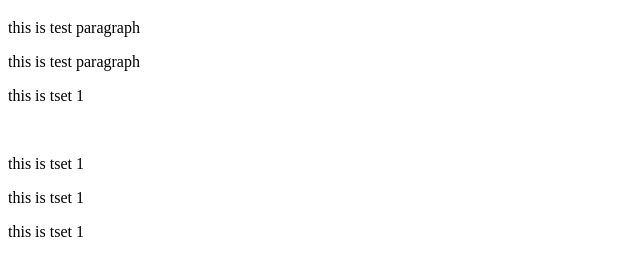
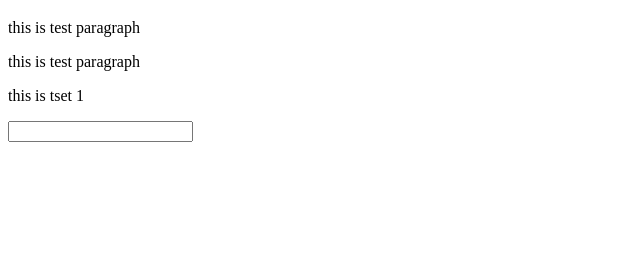
Before and after one commit to mahdigolestani853/testhtml, a plain HTML site: page index.html in a window 1280 px wide. Shown: the part 61-336 px from the top of the page, without its empty margins (0-640 px from the left). Drawn offline with Linux system fonts and the light colour scheme.

Commit message:
update index.html

```diff
--- a/index.html
+++ b/index.html
@@ -10,9 +10,7 @@
 	<p>this is test paragraph</p>
 	<p>this is test paragraph</p>
 	<p>this is tset 1</p>
-	<br/>
-	<p>this is tset 1</p>
-	<p>this is tset 1</p>
-	<p>this is tset 1</p>
+	<input type="text" />
+
 </body>
 </html>
```
